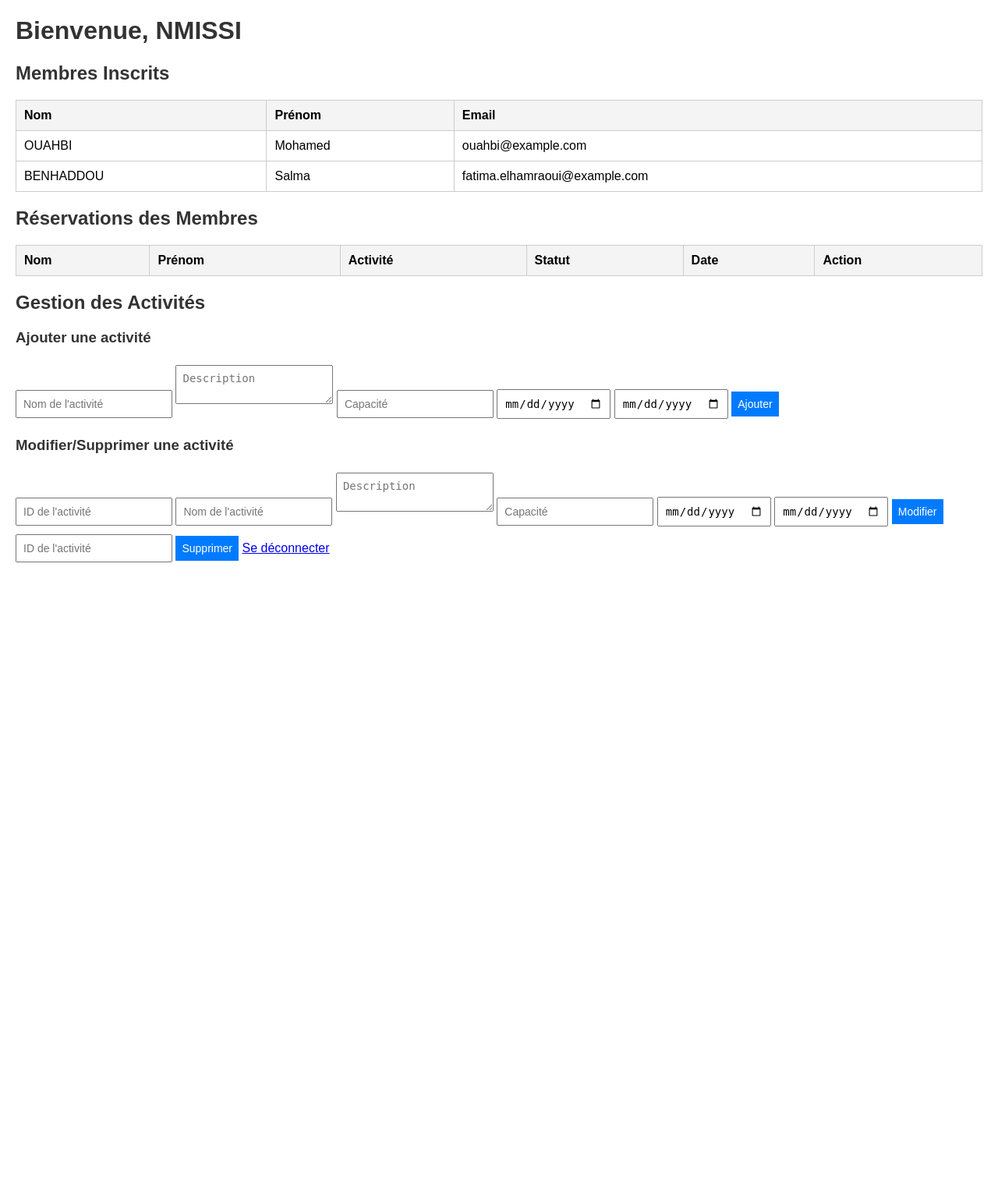
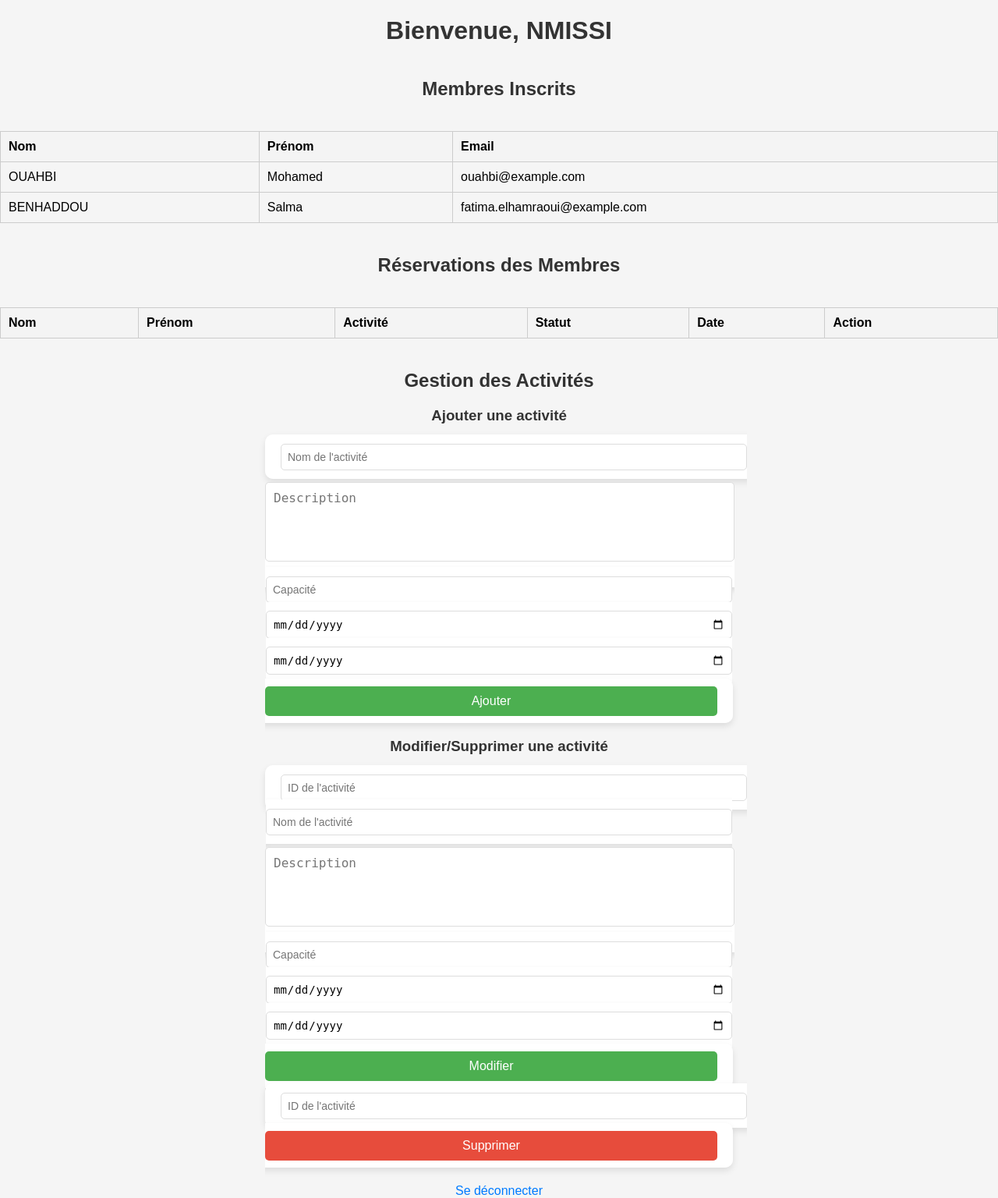
Before and after one commit to nmissi-nadia/ENERGYM, a PHP site: page /ENERGYM/views/admin/dashboard.php in a window 1280 px wide. Shown: the whole page at 78% size. Before the commit the page ends 721 px from the top, so only its background shows below. Run offline with PHP 8.4, Linux system fonts and the light colour scheme; a user stored in the database is signed in; data comes from the database, SQL or seed files in the repository; lists and menus that the app fills with data are empty.

Commit message:
ajouter le boutton

```diff
--- a/assets/css/style.css
+++ b/assets/css/style.css
@@ -36,3 +36,75 @@ button {
 button:hover {
     background-color: #0056b3;
 }
+
+/* ====== */
+ body {
+    font-family: Arial, sans-serif;
+    background-color: #f5f5f5;
+    margin: 0;
+    padding: 0;
+    display: flex;
+    justify-content: center;
+    align-items: center;
+    flex-direction: column;
+    min-height: 100vh;
+}
+
+h2, h3 {
+    color: #333;
+    margin-bottom: 20px;
+}
+
+form {
+    background: #fff;
+    border-radius: 10px;
+    box-shadow: 0 4px 8px rgba(0, 0, 0, 0.1);
+    margin: 20px 0;
+    padding: 20px;
+    width: 100%;
+    max-width: 500px;
+}
+
+input, textarea, button {
+    width: calc(100% - 20px);
+    margin: 10px 0;
+    padding: 10px;
+    border: 1px solid #ddd;
+    border-radius: 5px;
+    font-size: 16px;
+}
+
+button {
+    background-color: #4CAF50;
+    color: white;
+    border: none;
+    cursor: pointer;
+    transition: background-color 0.3s ease;
+}
+
+button:hover {
+    background-color: #45a049;
+}
+
+textarea {
+    resize: none;
+    height: 80px;
+}
+
+a {
+    display: inline-block;
+    margin-top: 20px;
+    text-decoration: none;
+    color: #007BFF;
+    font-size: 16px;
+}
+
+a:hover {
+    text-decoration: underline;
+}
+
+.container {
+    text-align: center;
+    width: 100%;
+    max-width: 600px;
+}
--- a/views/admin/dashboard.php
+++ b/views/admin/dashboard.php
@@ -35,7 +35,7 @@ if ($_SERVER['REQUEST_METHOD'] === 'POST') {
     <meta charset="UTF-8">
     <meta name="viewport" content="width=device-width, initial-scale=1.0">
     <title>Tableau de bord - Administrateur</title>
-    <link rel="stylesheet" href="../../css/style.css">
+    <link rel="stylesheet" href="../../assets/css/style.css">
 
 </head>
 <body>
@@ -100,7 +100,9 @@ if ($_SERVER['REQUEST_METHOD'] === 'POST') {
         </tbody>
     </table>
 
+    <div class="container">
         <h2>Gestion des Activités</h2>
+
         <h3>Ajouter une activité</h3>
         <form method="POST">
             <input type="text" name="nom_activite" placeholder="Nom de l'activité" required>
@@ -123,9 +125,10 @@ if ($_SERVER['REQUEST_METHOD'] === 'POST') {
         </form>
         <form method="POST">
             <input type="number" name="id_activite" placeholder="ID de l'activité" required>
-        <button type="submit" name="supprimerActivite">Supprimer</button>
+            <button type="submit" name="supprimerActivite" style="background-color: #e74c3c;">Supprimer</button>
         </form>
 
         <a href="logout.php">Se déconnecter</a>
+    </div>
 </body>
 </html>
```
Lines whose indentation alone changed are shown as unchanged.
